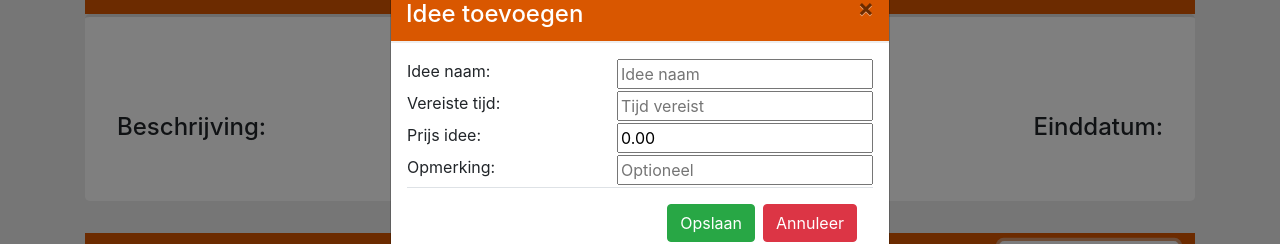
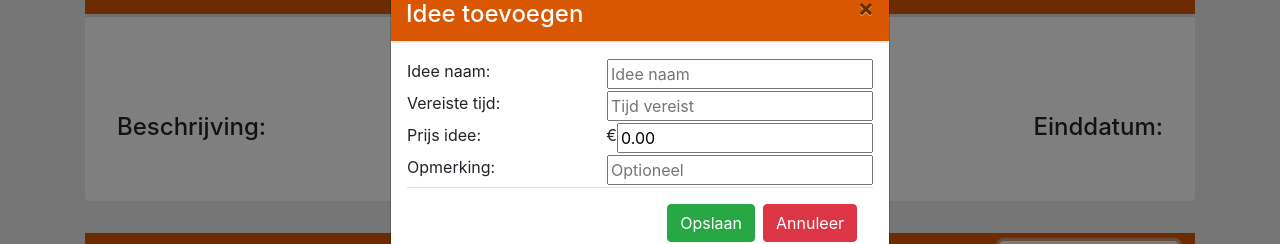
Before and after one commit to JBuursink/tijdelijk, a website: page src/main/webapp/planner.html in a window 1280 px wide. Both pictures are taken after a click on the button "Idee toevoegen". Shown: the part 42-286 px from the top of the page. Drawn offline with nearby package versions, Linux system fonts and the light colour scheme; files that its build step writes are made by us from their sources; no server answers.

Commit message:
Update planner.html

```diff
--- a/src/main/webapp/planner.html
+++ b/src/main/webapp/planner.html
@@ -86,13 +86,13 @@
       <div class="modal-body form-control-static pull-left">
         <form name="ideeToevoegen" id="ideeToevoegen">
 				<label for="titel">Idee naam:</label>
-				<input class="float-right" size="20" placeholder="Idee naam" type="text" id="titel" name="titel" required><br>
+				<input class="float-right" size="21" placeholder="Idee naam" type="text" id="titel" name="titel" required><br>
 				<label for="tijd">Vereiste tijd:</label>
-				<input class="float-right" maxlength="10" size="20" placeholder="Tijd vereist" type="text" id="tijd" name="tijd" required><br>
+				<input class="float-right" maxlength="10" size="21" placeholder="Tijd vereist" type="text" id="tijd" name="tijd" required><br>
 				<label for="prijs">Prijs idee:</label>
-				<input class="float-right" step="0.25" size="20" placeholder="Prijs" min="0" value="0.00" type="number" id="prijs" name="prijs" required><br>
+				<span  class="currencyinput float-right">€<input class="float-right" step="0.25" placeholder="Prijs" min="0" value="0.00" type="number" id="prijs" name="prijs" required></span><br>
 				<label for="opmerking">Opmerking:</label>
-				<input class="float-right" size="20" placeholder="Optioneel" type="text" id="opmerking" name="opmerking">
+				<input class="float-right" size="21" placeholder="Optioneel" type="text" id="opmerking" name="opmerking">
 				<input type='hidden' name='id' id='planner_idInput'/>
 				<div class="modal-footer">
 					<button type="submit" role="button" id="ideeToevoegenKnop" name="ideeToevoegenKnop" class="btn btn-success">Opslaan</button>
```
